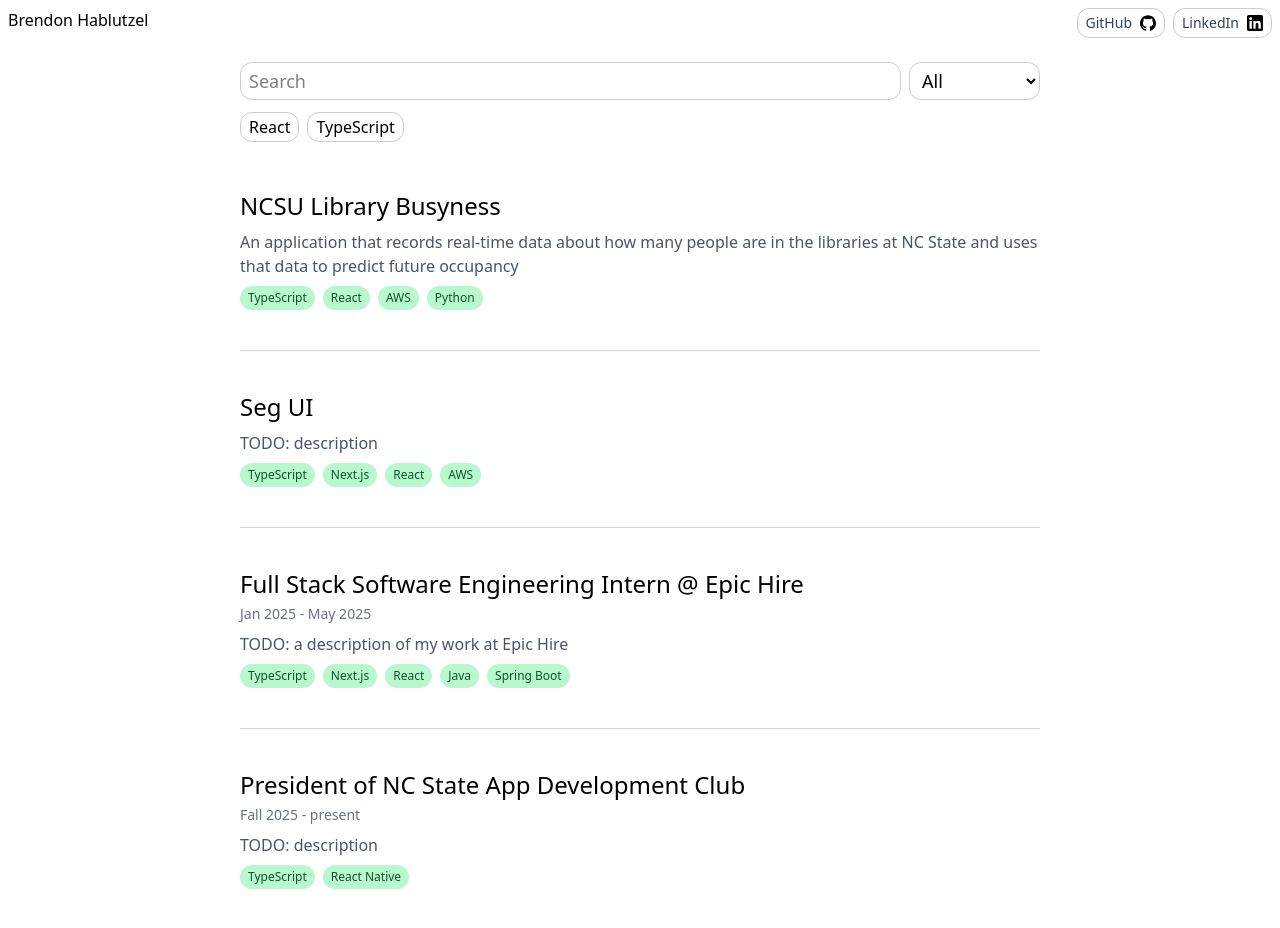
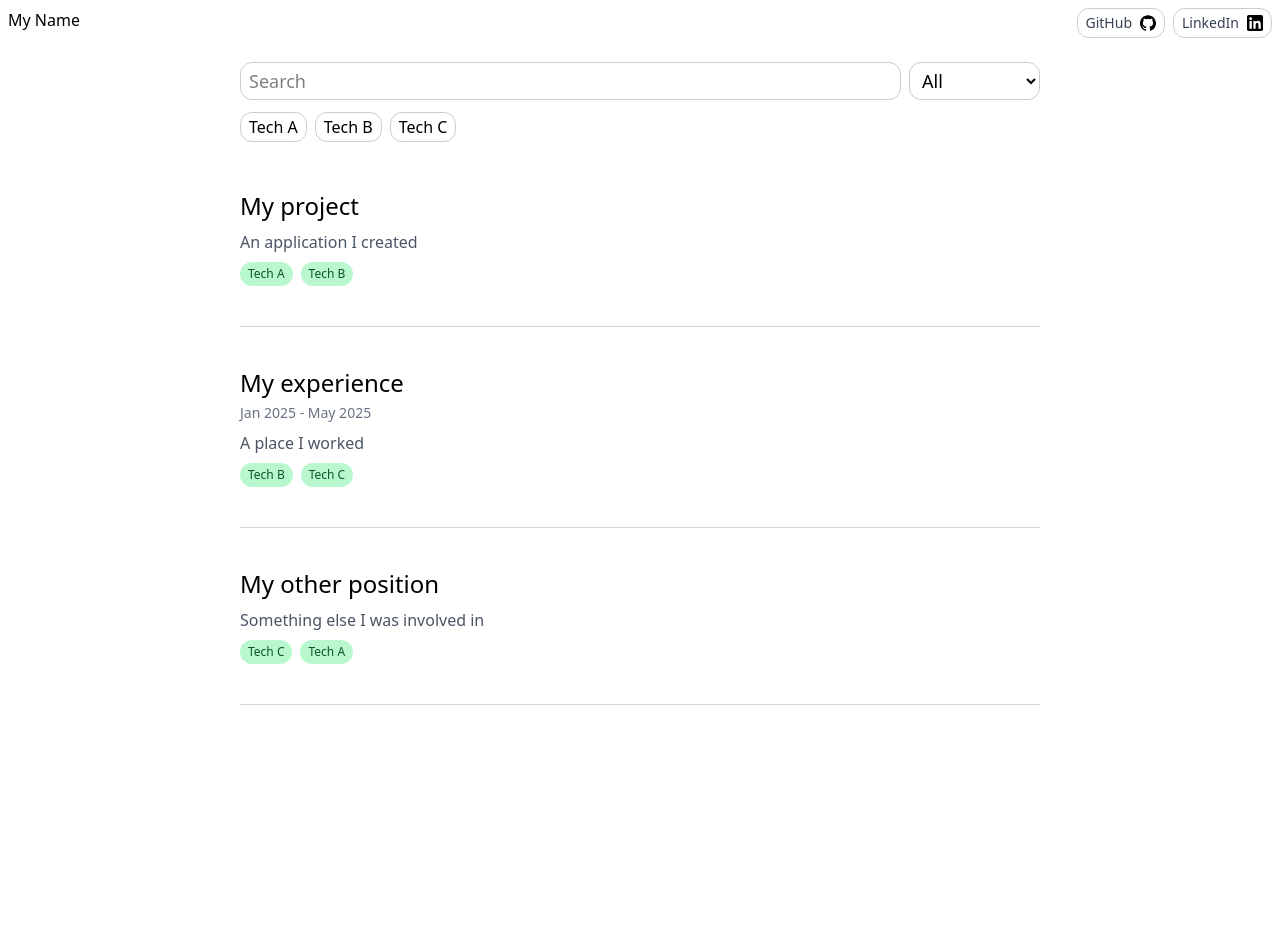
Before and after one commit to Brendon-Hablutzel/portfolio, a React (Vite) app: page /work in a window 1280 px wide. Shown: the top 928 px of the page. After the commit the page ends 825 px from the top, so only its background shows below. Built offline with nearby package versions, Linux system fonts and the light colour scheme.

Commit message:
change specific personal information to placeholders

```diff
--- a/src/components/App.tsx
+++ b/src/components/App.tsx
@@ -1,5 +1,4 @@
-import GitHub from '../svg/GitHub'
-import LinkedIn from '../svg/LinkedIn'
+import { currentPositions, fullName, socials } from '../data'
 
 import { motion } from 'motion/react'
 
@@ -47,7 +46,7 @@ const App = () => {
             animate="show"
             className="text-center text-4xl font-medium"
           >
-            Brendon Hablutzel
+            {fullName}
           </motion.h1>
           <motion.h2
             variants={subtitleVariants}
@@ -55,14 +54,18 @@ const App = () => {
             animate="show"
             className="text-lg text-gray-600 tracking-wide"
           >
-            CS @{' '}
-            <a target="_blank" href="https://csc.ncsu.edu/">
-              NC State
-            </a>{' '}
-            | SWE Intern @{' '}
-            <a target="_blank" href="https://lucid.co/">
-              Lucid
+            {currentPositions.map((position, idx) => (
+              <>
+                {position.url ? (
+                  <a href={position.url} target="_blank">
+                    {position.name}
                   </a>
+                ) : (
+                  <span>{position.name}</span>
+                )}
+                {idx < currentPositions.length - 1 ? ' | ' : null}
+              </>
+            ))}
           </motion.h2>
           <motion.div
             className="flex justify-between gap-4"
@@ -70,30 +73,18 @@ const App = () => {
             initial="hidden"
             animate="show"
           >
+            {socials.map((social, idx) => (
               <motion.a
-              key={0}
-              href="https://github.com/Brendon-Hablutzel"
+                key={idx}
+                href={social.url}
                 variants={linkVariants}
                 target="_blank"
                 className="hover:shadow-md transition-shadow duration-200 select-none text-gray-700 flex items-center gap-2 border-[1px] border-black/20 py-2 px-3 rounded-xl"
               >
-              GitHub
-              <div className="w-6 h-6">
-                <GitHub />
-              </div>
+                {social.type}
+                <div className="w-6 h-6">{social.iconComponent}</div>
               </motion.a>
-            <motion.a
-              key={1}
-              variants={linkVariants}
-              href="https://www.linkedin.com/in/brendon-hablutzel"
-              target="_blank"
-              className="hover:shadow-md transition-shadow duration-200 select-none text-gray-700 flex items-center gap-2 border-[1px] border-black/20 py-2 px-3 rounded-xl"
-            >
-              LinkedIn
-              <div className="w-6 h-6">
-                <LinkedIn />
-              </div>
-            </motion.a>
+            ))}
             <motion.a
               key={2}
               variants={linkVariants}
--- a/src/components/Works.tsx
+++ b/src/components/Works.tsx
@@ -1,8 +1,6 @@
 import { useMemo, useState } from 'react'
 import { motion } from 'motion/react'
-import GitHub from '../svg/GitHub'
-import LinkedIn from '../svg/LinkedIn'
-import { tags, Work, works, WorkType } from '../data'
+import { fullName, socials, tags, Work, works, WorkType } from '../data'
 
 const variants = {
   initial: { opacity: 0 },
@@ -93,31 +91,22 @@ const WorksComponent = () => {
         <div>
           {/* <a href="/" className="group transition duration-300"> */}
           <a href="/">
-            <h2 className="font-medium">Brendon Hablutzel</h2>
+            <h2 className="font-medium">{fullName}</h2>
             {/* <span className="block max-w-0 group-hover:max-w-full transition-all duration-500 h-0.5 bg-black"></span> */}
           </a>
         </div>
         <div className="flex justify-between gap-2">
-          <a
-            href="https://github.com/Brendon-Hablutzel"
-            target="_blank"
-            className="text-sm hover:shadow-md transition-shadow duration-200 select-none text-gray-700 flex items-center gap-2 border-[1px] border-black/20 py-1 px-2 rounded-xl"
-          >
-            GitHub
-            <div className="w-4 h-4">
-              <GitHub />
-            </div>
-          </a>
-          <a
-            href="https://www.linkedin.com/in/brendon-hablutzel"
-            target="_blank"
-            className="text-sm hover:shadow-md transition-shadow duration-200 select-none text-gray-700 flex items-center gap-2 border-[1px] border-black/20 py-1 px-2 rounded-xl"
-          >
-            LinkedIn
-            <div className="w-4 h-4">
-              <LinkedIn />
-            </div>
-          </a>
+          {socials.map((social, idx) => (
+            <a
+              key={idx}
+              href={social.url}
+              target="_blank"
+              className="text-sm hover:shadow-sm transition-shadow duration-200 select-none text-gray-700 flex items-center gap-2 border-[1px] border-black/20 py-1 px-2 rounded-xl"
+            >
+              {social.type}
+              <div className="w-4 h-4">{social.iconComponent}</div>
+            </a>
+          ))}
         </div>
       </div>
       <div className="w-[90%] max-w-[800px]">
--- a/src/data.ts
+++ /dev/null
@@ -1,46 +0,0 @@
-export type WorkType = 'project' | 'experience' | 'other'
-
-export interface Work {
-  name: string
-  dateRange?: string
-  url: string
-  description: string
-  type: WorkType
-  tags: string[]
-}
-
-export const works: Work[] = [
-  {
-    name: 'NCSU Library Busyness',
-    url: 'https://lib-occupancy.brendonhab.com',
-    description:
-      'An application that records real-time data about how many people are in the libraries at NC State and uses that data to predict future occupancy',
-    type: 'project',
-    tags: ['TypeScript', 'React', 'AWS', 'Python'],
-  },
-  {
-    name: 'Seg UI',
-    url: 'https://seg-ui.brendonhab.com',
-    description: 'TODO: description',
-    type: 'project',
-    tags: ['TypeScript', 'Next.js', 'React', 'AWS'],
-  },
-  {
-    name: 'Full Stack Software Engineering Intern @ Epic Hire',
-    dateRange: 'Jan 2025 - May 2025',
-    url: 'https://epichire.com',
-    description: 'TODO: a description of my work at Epic Hire',
-    type: 'experience',
-    tags: ['TypeScript', 'Next.js', 'React', 'Java', 'Spring Boot'],
-  },
-  {
-    name: 'President of NC State App Development Club',
-    dateRange: 'Fall 2025 - present',
-    url: 'https://appdevncsu.notion.site',
-    description: 'TODO: description',
-    type: 'other',
-    tags: ['TypeScript', 'React Native'],
-  },
-]
-
-export const tags = ['React', 'TypeScript']
--- /dev/null
+++ b/src/data.tsx
@@ -0,0 +1,79 @@
+import { JSX } from 'react'
+import GitHub from './svg/GitHub'
+import LinkedIn from './svg/LinkedIn'
+
+export const fullName = 'My Name'
+
+export interface Position {
+  name: string
+  url?: string
+}
+
+export const currentPositions: Position[] = [
+  {
+    name: 'A position',
+    url: 'https://google.com',
+  },
+  {
+    name: 'Another position',
+  },
+]
+
+export type SocialType = 'GitHub' | 'LinkedIn'
+
+export interface Social {
+  type: SocialType
+  url: string
+  iconComponent: JSX.Element
+}
+
+export const socials: Social[] = [
+  {
+    type: 'GitHub',
+    url: 'https://github.com',
+    iconComponent: <GitHub />,
+  },
+  {
+    type: 'LinkedIn',
+    url: 'https://linkedin.com',
+    iconComponent: <LinkedIn />,
+  },
+]
+
+export type WorkType = 'project' | 'experience' | 'other'
+
+export interface Work {
+  name: string
+  dateRange?: string
+  url: string
+  description: string
+  type: WorkType
+  tags: string[]
+}
+
+export const works: Work[] = [
+  {
+    name: 'My project',
+    url: 'https://cloudflare.com',
+    description: 'An application I created',
+    type: 'project',
+    tags: ['Tech A', 'Tech B'],
+  },
+  {
+    name: 'My experience',
+    dateRange: 'Jan 2025 - May 2025',
+    url: 'https://apple.com',
+    description: 'A place I worked',
+    type: 'experience',
+    tags: ['Tech B', 'Tech C'],
+  },
+  {
+    name: 'My other position',
+    url: 'https://stackoverflow.com',
+    description: 'Something else I was involved in',
+    type: 'other',
+    tags: ['Tech C', 'Tech A'],
+  },
+]
+
+export const tags = ['Tech A', 'Tech B', 'Tech C']
```
Lines whose indentation alone changed are shown as unchanged.
